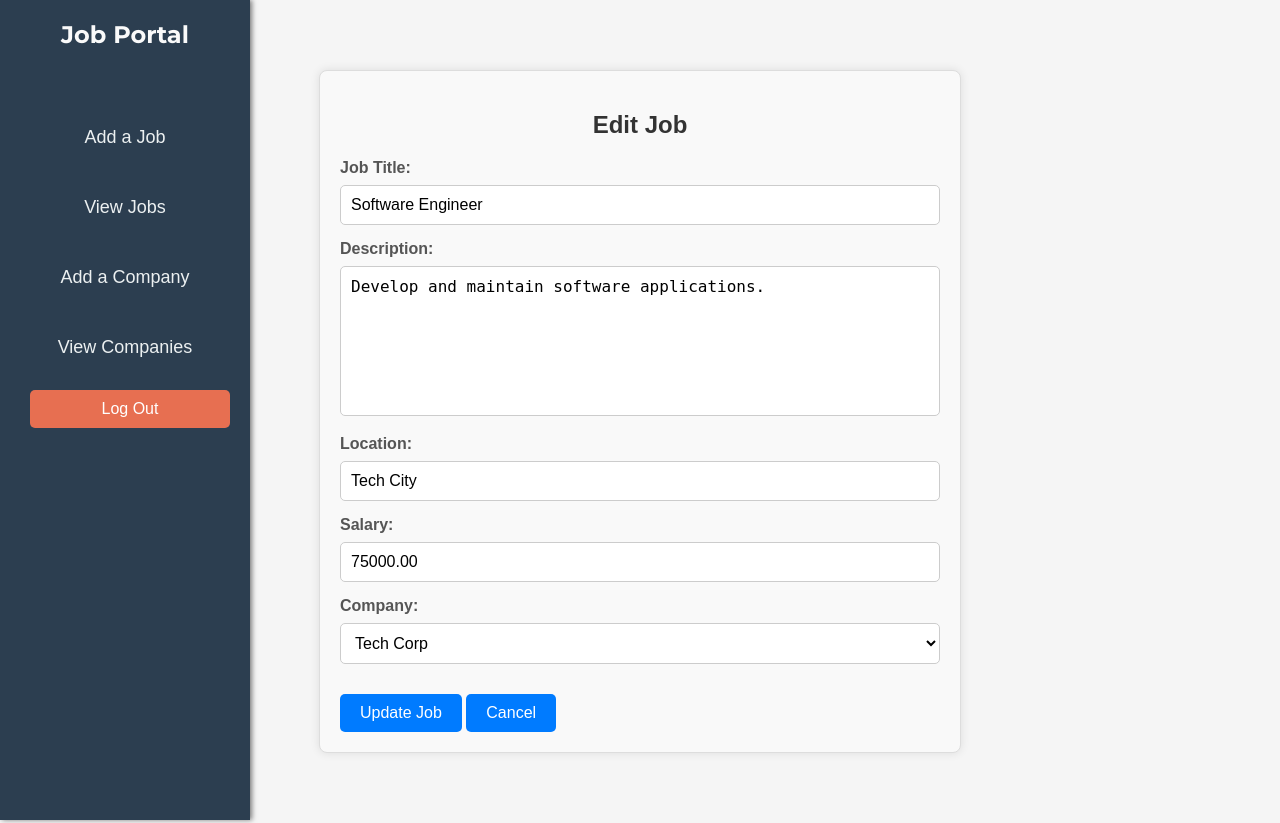
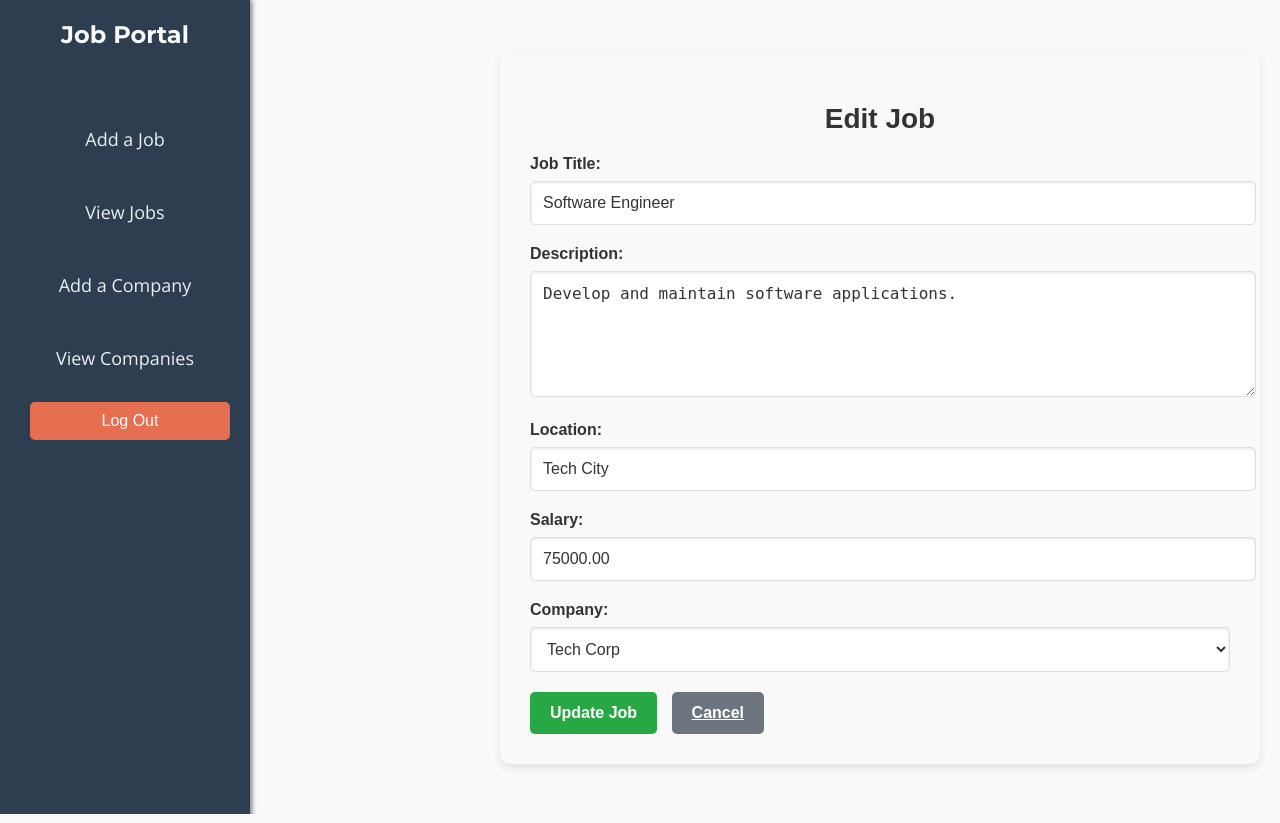
Before and after one commit to YeharaDananjaya/Project-07---Job-Portal, a PHP site: page /edit_job.php?id=1 in a window 1280 px wide. Run offline with PHP 8.4, Linux system fonts and the light colour scheme; a user stored in the database is signed in; data comes from the database, SQL or seed files in the repository.

Commit message:
adding cutom css for this one

```diff
--- a/src/add_Jobs.php
+++ b/src/add_Jobs.php
@@ -48,7 +48,7 @@
     <meta charset="UTF-8">
     <meta name="viewport" content="width=device-width, initial-scale=1.0">
     <title>Add Job</title>
-    <link rel="stylesheet" href="styles/addjobs.css">
+    <link rel="stylesheet" href="styles/addJobs.css">
 </head>
 <body>
     <div class="add-job-container">
@@ -87,7 +87,7 @@
                 </select>
             </div>
             <div class="form-group">
-                <button type="submit">Add Job</button>
+                <button  type="submit">Add Job</button>
             </div>
         </form>
     </div>
--- a/src/edit_job.php
+++ b/src/edit_job.php
@@ -59,7 +59,7 @@
     <meta charset="UTF-8">
     <meta name="viewport" content="width=device-width, initial-scale=1.0">
     <title>Edit Job</title>
-    <link rel="stylesheet" href="styles/job_view.css">
+    <link rel="stylesheet" href="styles/editJobs.css">
 </head>
 <body>
     <div class="job-container2">
--- a/src/styles/addJobs.css
+++ b/src/styles/addJobs.css
@@ -10,6 +10,7 @@
   background-color: #f4f7f6;
   color: #333;
   line-height: 1.6;
+  padding-left: 200px;
 }
 
 /* Container */
--- /dev/null
+++ b/src/styles/editJobs.css
@@ -0,0 +1,115 @@
+/* Overall container for the form */
+.job-container2 {
+    max-width: 700px;
+    margin: 50px auto;
+    margin-left: 500px;
+    background-color: #f9f9f9;
+    padding: 30px;
+    border-radius: 10px;
+    box-shadow: 0 4px 10px rgba(0, 0, 0, 0.1);
+    font-family: 'Arial', sans-serif;
+}
+
+/* Form Title */
+.job-container2 h2 {
+    text-align: center;
+    color: #333;
+    margin-bottom: 20px;
+    font-size: 28px;
+    font-weight: bold;
+}
+
+/* Form Group Styling */
+.form-group2 {
+    margin-bottom: 20px;
+}
+
+/* Labels */
+.form-group2 label {
+    display: block;
+    font-size: 16px;
+    color: #333;
+    font-weight: bold;
+    margin-bottom: 8px;
+}
+
+/* Input Fields */
+.form-group2 input[type="text"],
+.form-group2 input[type="number"],
+.form-group2 select,
+.form-group2 textarea {
+    width: 100%;
+    padding: 12px;
+    font-size: 16px;
+    border: 1px solid #ddd;
+    border-radius: 5px;
+    background-color: #fff;
+    color: #333;
+    box-shadow: inset 0 1px 3px rgba(0, 0, 0, 0.1);
+    transition: border 0.3s ease;
+}
+
+/* Textarea styling */
+.form-group2 textarea {
+    min-height: 100px;
+    resize: vertical;
+}
+
+/* Input focus state */
+.form-group2 input:focus,
+.form-group2 textarea:focus,
+.form-group2 select:focus {
+    outline: none;
+    border-color: #28a745;
+    box-shadow: 0 0 8px rgba(40, 167, 69, 0.2);
+}
+
+/* Button styles */
+.button2 {
+    display: inline-block;
+    padding: 12px 20px;
+    background-color: #007bff;
+    color: #fff;
+    border: none;
+    border-radius: 5px;
+    font-size: 16px;
+    font-weight: bold;
+    cursor: pointer;
+    text-align: center;
+    transition: background-color 0.3s ease;
+    margin-right: 10px;
+}
+
+.button2:hover {
+    background-color: #0056b3;
+}
+
+/* Cancel button styling */
+.cancel-button2 {
+    background-color: #6c757d;
+}
+
+.cancel-button2:hover {
+    background-color: #5a6268;
+}
+
+/* Update button specific style */
+.edit-button2 {
+    background-color: #28a745;
+}
+
+.edit-button2:hover {
+    background-color: #218838;
+}
+
+/* Responsive design */
+@media (max-width: 768px) {
+    .job-container2 {
+        padding: 20px;
+    }
+
+    .button2 {
+        width: 100%;
+        margin-bottom: 10px;
+    }
+}
```
Also changed, not shown: src/styles/job_view.css (+32 -0 lines), src/view_jobs_admin.php (+20 -3 lines).
